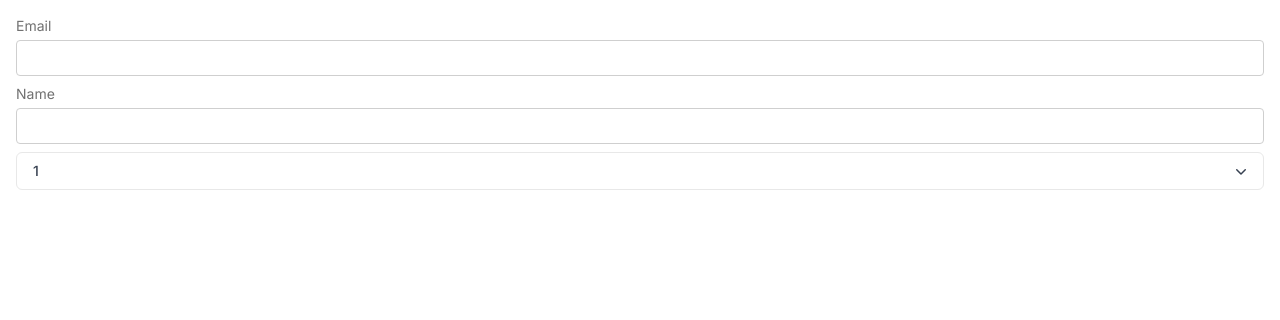
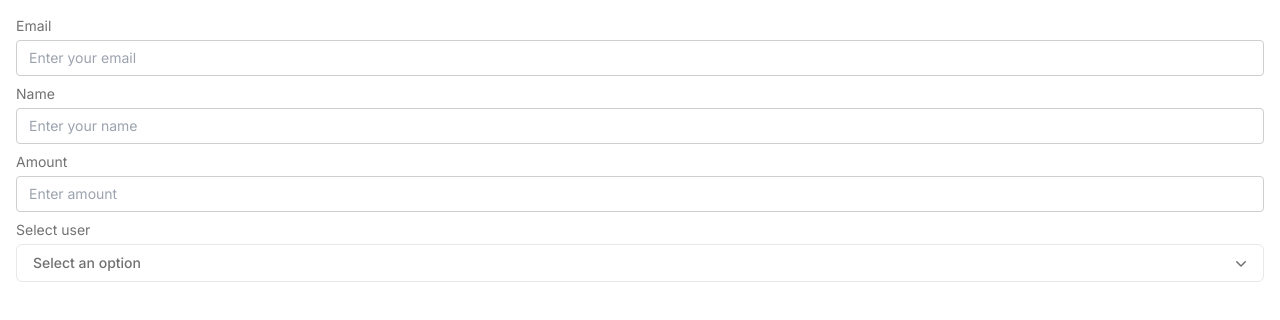
Before and after one commit to dachieng/next-custom-components, a Next.js app: page / in a window 1280 px wide. Shown: the top 320 px of the page. Built offline with nearby package versions, Linux system fonts and the light colour scheme.

Commit message:
fix: custom dropdown

```diff
--- a/app/page.tsx
+++ b/app/page.tsx
@@ -52,6 +52,7 @@ const Home = () => {
           label="Email"
           type="text"
           name="email"
+          placeholder="Enter your email"
         />
         <Input
           value={values.name}
@@ -59,8 +60,19 @@ const Home = () => {
           label="Name"
           type="text"
           name="name"
+          placeholder="Enter your name"
+        />
+        <Input
+          value={values.amount}
+          onChange={(value: string) => handleChange({ amount: value })}
+          label="Amount"
+          type="amount"
+          name="amount"
+          placeholder="Enter amount"
         />
         <Dropdown<any>
+          disabled={false}
+          label="Select user"
           selectedValue={menu}
           defaultValue={menu}
           options={users}
@@ -68,13 +80,25 @@ const Home = () => {
           renderItem={(option) => (
             <div className="flex items-center">
               <img
-                className="w-8 h-8 rounded-full mr-2"
+                className="w-6 h-6 rounded-full mr-2"
                 src={option.avatar}
                 alt={option.name}
               />
-              <span>{option.name}</span>
+              <span className="text-sm">{option.name}</span>
             </div>
           )}
+          renderSelectedItem={(option) => (
+            <div className="flex items-center">
+              <img
+                className="w-5 h-5 rounded-full mr-2"
+                src={option.avatar}
+                alt={option.name}
+              />
+              <span className="text-sm">{option.name}</span>
+            </div>
+          )}
+          placeholder="Select an option"
+          clearable
         />
       </div>
     </div>
--- a/components/Dropdown.tsx
+++ b/components/Dropdown.tsx
@@ -1,4 +1,4 @@
-import { Fragment, useState, ReactNode } from "react";
+import { Fragment, useState, ReactNode, useEffect } from "react";
 import {
   Menu,
   MenuButton,
@@ -8,7 +8,6 @@ import {
 } from "@headlessui/react";
 import { ChevronDownIcon } from "@heroicons/react/20/solid";
 
-//@ts-ignore
 function classNames(...classes: string[]) {
   return classes.filter(Boolean).join(" ");
 }
@@ -19,44 +18,99 @@ interface OptionProps<T> {
 }
 
 interface DropdownProps<T> {
+  placeholder?: string;
   defaultOption?: OptionProps<T>;
   defaultValue?: string;
   selectedValue?: T;
   options: OptionProps<T>[];
-  handleChange?: (value: T) => void;
+  handleChange?: (value: T | string) => void;
   renderItem: (option: OptionProps<T>, optionIndex?: number) => ReactNode;
+  renderSelectedItem?: (option: OptionProps<T>) => ReactNode;
   buttonClass?: string;
   menuClass?: string;
   itemClass?: string;
+  clearable?: boolean;
+  label?: string;
+  disabled?: boolean;
+  variant?: "primary" | "error" | "success";
 }
 
 const Dropdown = <T extends unknown>({
+  placeholder = "Select an option",
   defaultOption,
   defaultValue,
   selectedValue,
   options,
+  label,
   handleChange,
   renderItem,
+  renderSelectedItem,
   buttonClass = "",
   menuClass = "",
   itemClass = "",
+  clearable = false,
+  disabled = false,
+  variant,
 }: DropdownProps<T>) => {
-  const [currentValue, setCurrentValue] = useState(
-    selectedValue || defaultOption?.value || options[0].value
+  const [currentValue, setCurrentValue] = useState<T | string>(
+    selectedValue || defaultOption?.value || defaultValue || ""
   );
 
-  const onSelect = (value: T) => {
+  useEffect(() => {
+    if (selectedValue !== undefined) {
+      setCurrentValue(selectedValue);
+    } else if (defaultOption) {
+      setCurrentValue(defaultOption.value);
+    } else if (defaultValue) {
+      setCurrentValue(defaultValue);
+    }
+  }, [selectedValue, defaultOption, defaultValue]);
+
+  const onSelect = (value: T | string) => {
     setCurrentValue(value);
     handleChange?.(value);
   };
 
+  const selectedOption = options.find(
+    (option) => option.value === currentValue
+  );
+
   return (
-    <Menu as="div" className="relative inline-block text-right w-full">
+    <div>
+      {label ? (
+        <label
+          className={`block text-sm mb-1 ${
+            disabled
+              ? "text-secondary-dark"
+              : variant === "error"
+              ? "text-danger-main"
+              : variant === "success"
+              ? "text-success-main"
+              : "text-secondary-dark"
+          }`}
+        >
+          {label}
+        </label>
+      ) : null}
+      <Menu as="div" className="relative inline-block text-right w-full mb-2">
         <div>
           <MenuButton
-          className={`w-full flex justify-between items-center rounded-md border border-secondary-light px-4 py-2 bg-white text-sm font-medium text-gray-700 hover:bg-gray-50 focus:outline-none focus:ring-2 focus:border-secondary-dark ${buttonClass}`}
+            disabled={disabled}
+            className={classNames(
+              "w-full flex justify-between items-center rounded-md border px-4 py-2 text-sm font-medium focus:outline-none focus:ring-0",
+              disabled
+                ? "bg-secondary-light border-secondary-light text-secondary-dark cursor-not-allowed"
+                : "bg-white border-secondary-light text-secondary-dark hover:bg-gray-50 focus:border-secondary-dark",
+              buttonClass
+            )}
           >
-          <span className="block">{defaultValue || String(currentValue)}</span>
+            <span className="block">
+              {selectedOption
+                ? renderSelectedItem
+                  ? renderSelectedItem(selectedOption)
+                  : selectedOption.label
+                : placeholder}
+            </span>
             <ChevronDownIcon
               className="block -mr-1 ml-2 h-5 w-5"
               aria-hidden="true"
@@ -74,9 +128,25 @@ const Dropdown = <T extends unknown>({
           leaveTo="transform opacity-0 scale-95"
         >
           <MenuItems
-          className={`origin-top-right absolute left-0 mt-2 w-full rounded-md shadow-lg bg-white ring-1 ring-black ring-opacity-5 focus:outline-none ${menuClass}`}
+            className={`origin-top-right absolute left-0 mt-2 w-full rounded-md shadow-sm bg-white ring-1 ring-black ring-opacity-5 focus:outline-none ${menuClass}`}
           >
             <div className="py-1">
+              {clearable && (
+                <MenuItem>
+                  {({ active }) => (
+                    <div
+                      className={classNames(
+                        active ? "bg-gray-100 text-gray-900" : "text-gray-700",
+                        "block w-full text-left px-4 py-2 text-sm",
+                        itemClass
+                      )}
+                      onClick={() => onSelect("")}
+                    >
+                      {placeholder ?? "Select an option"}
+                    </div>
+                  )}
+                </MenuItem>
+              )}
               {options.map((option, index) => (
                 <MenuItem key={index}>
                   {({ active }) => (
@@ -97,6 +167,7 @@ const Dropdown = <T extends unknown>({
           </MenuItems>
         </Transition>
       </Menu>
+    </div>
   );
 };
 
--- a/components/Input.tsx
+++ b/components/Input.tsx
@@ -11,6 +11,7 @@ export interface InputProps
   required?: boolean;
   disabled?: boolean;
   readOnly?: boolean;
+  placeholder?: string;
   value?: string | number | readonly string[];
   type?: React.HTMLInputTypeAttribute | "amount";
   name?: string;
@@ -74,7 +75,7 @@ const Input: React.FC<InputProps> = ({
             props.disabled
               ? "text-secondary-dark"
               : variant === "error"
-              ? "text-danger-600"
+              ? "text-danger-main"
               : variant === "success"
               ? "text-success-main"
               : "text-secondary-dark"
@@ -122,6 +123,7 @@ const Input: React.FC<InputProps> = ({
           <input
             name={name}
             id={id}
+            placeholder={props?.placeholder ?? ""}
             className={`block border-0 py-0.5 flex-1 outline-none text-secondary-dark text-sm rounded ${
               startIcon ? "" : "px-3"
             } ${
```
Lines whose indentation alone changed are shown as unchanged.
